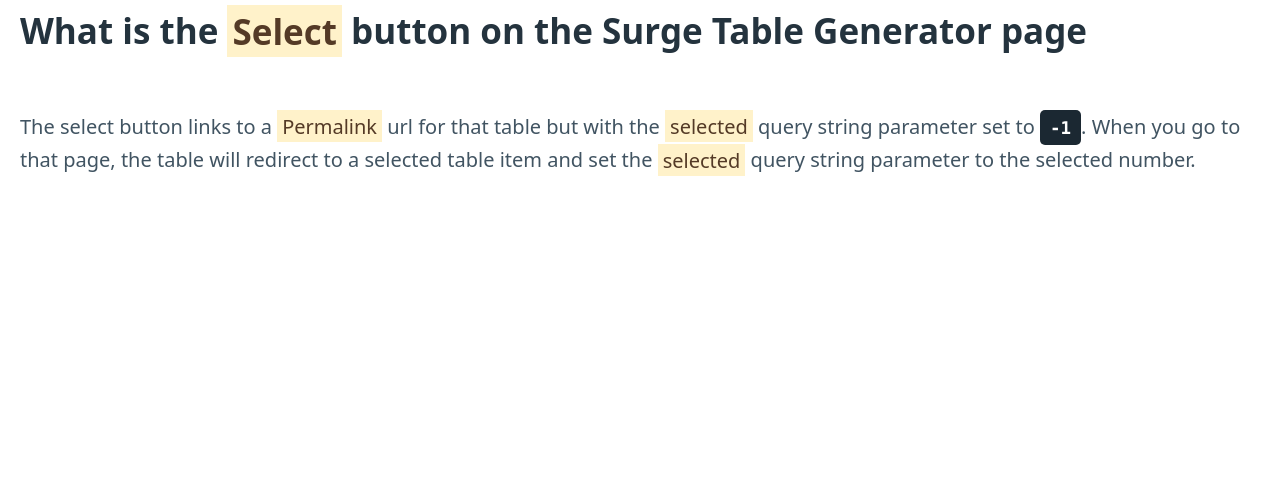
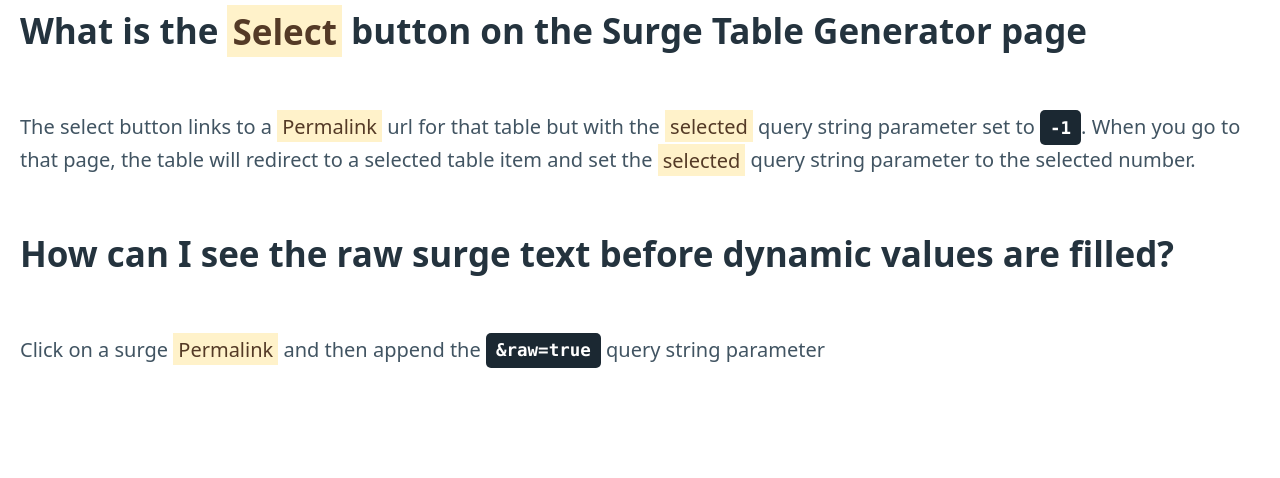
Before and after one commit to ngerakines/wildmagic-rocks, a Python web app: template templates/help.html in a window 1280 px wide. Shown: the part 940-1418 px from the top of the page. Before the commit the page ends 1116 px from the top, so only its background shows below. Run offline with Jinja, Linux system fonts and the light colour scheme; the template is opened without the code that fills it, so the values that code supplies are empty.

Commit message:
Raw surges

```diff
--- a/src/wildmagicrocks/model.py
+++ b/src/wildmagicrocks/model.py
@@ -475,8 +475,10 @@
     return [(surge.render(rng).capitalize(), repr(surge)) for surge in sorted(surges, key=lambda x: hash(x))]
 
 
-def find_surge(rng: numpy.random.Generator, surge_id: str) -> Optional[Tuple[str, str]]:
+def find_surge(rng: numpy.random.Generator, surge_id: str, raw: bool = False) -> Optional[Tuple[str, str]]:
     for surge in SURGES:
         if repr(surge) == surge_id:
+            if raw:
+                return surge._message, repr(surge)
             return surge.render(rng).capitalize(), repr(surge)
     return None
--- a/src/wildmagicrocks/server.py
+++ b/src/wildmagicrocks/server.py
@@ -62,7 +62,9 @@
         seed = np.random.randint(1, 9223372036854775807)
     rng = np.random.default_rng(seed)
 
-    surge = find_surge(rng, request.match_info["surge_id"])
+    raw = str(request.query.get("raw")).lower().startswith("t")
+
+    surge = find_surge(rng, request.match_info["surge_id"], raw=raw)
     if surge is None:
         raise web.HTTPNotFound()
     return aiohttp_jinja2.render_template("surge.html", request, context={"surge": surge, "seed": seed})
--- a/templates/help.html
+++ b/templates/help.html
@@ -22,17 +22,23 @@
     <main class="container-fluid">
         <h1>Help!</h1>
         <p><a href="https://wildmagic.rocks/">Wild Magic Rocks!</a> is a wild magic surge generator for table top role playing games.</p>
+
         <h2>How do I use it?</h2>
         <p>There are a few ways you can use this site:</p>
         <ul>
             <li>You can use the <a href="https://wildmagic.rocks/">Surge Generator</a> to generate a random, single wild magic surge.</li>
             <li>You can use the <a href="https://wildmagic.rocks/table">Surge Table Generator</a> to generate a table of wild magic surges to use in encounters.</li>
         </ul>
+
         <h2>What are the 'Permalink' buttons?</h2>
         <p>On Surge Generator page, the <mark>Permalink</mark> button links to a surge page that will always show that specific surge. The <mark>seed</mark> query string parameter can be provided to always generate the exact surge text regardless of any dynamic elements it may contain.</p>
         <p>Similarly, on the Surge Table Generator page, the <mark>Permalink</mark> links to a surge table that can be shared and refreshed with the same content given the <mark>seed</mark> query string parameter.</p>
+
         <h2>What is the <mark>Select</mark> button on the Surge Table Generator page</h2>
         <p>The select button links to a <mark>Permalink</mark> url for that table but with the <mark>selected</mark> query string parameter set to <kbd>-1</kbd>. When you go to that page, the table will redirect to a selected table item and set the <mark>selected</mark> query string parameter to the selected number.</p>
+
+        <h2>How can I see the raw surge text before dynamic values are filled?</h2>
+        <p>Click on a surge <mark>Permalink</mark> and then append the <kbd>&raw=true</kbd> query string parameter</p>
     </main>
 </body>
 
```
